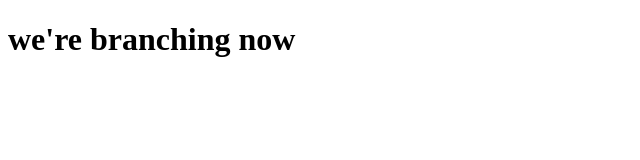
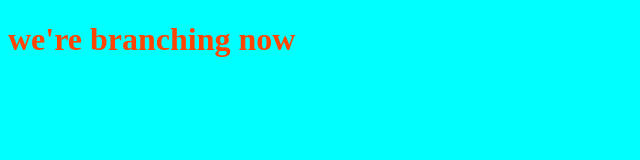
Before and after one commit to kunal445/git-branch-pratice, a plain HTML site: page index.html in a window 1280 px wide. Shown: the whole page, without its empty margins (0-640 px from the left). Drawn offline with Linux system fonts and the light colour scheme.

Commit message:
Feature styles (#1)
* added a bg color to body

* added styles to h1

* changed h1 color

```diff
--- a/index.html
+++ b/index.html
@@ -5,6 +5,7 @@
   <meta name="viewport" content="width=device-width, initial-scale=1.0">
   <meta http-equiv="X-UA-Compatible" content="ie=edge">
   <title>Git branching lesson on test</title>
+  <link rel="stylesheet" href="./styles/styles.css">
 </head>
 <body>
   <h1>we're branching now</h1>
--- /dev/null
+++ b/styles/styles.css
@@ -0,0 +1,8 @@
+body {
+    background-color: aqua;
+}
+
+
+h1 {
+    color: orangered;
+}
```
